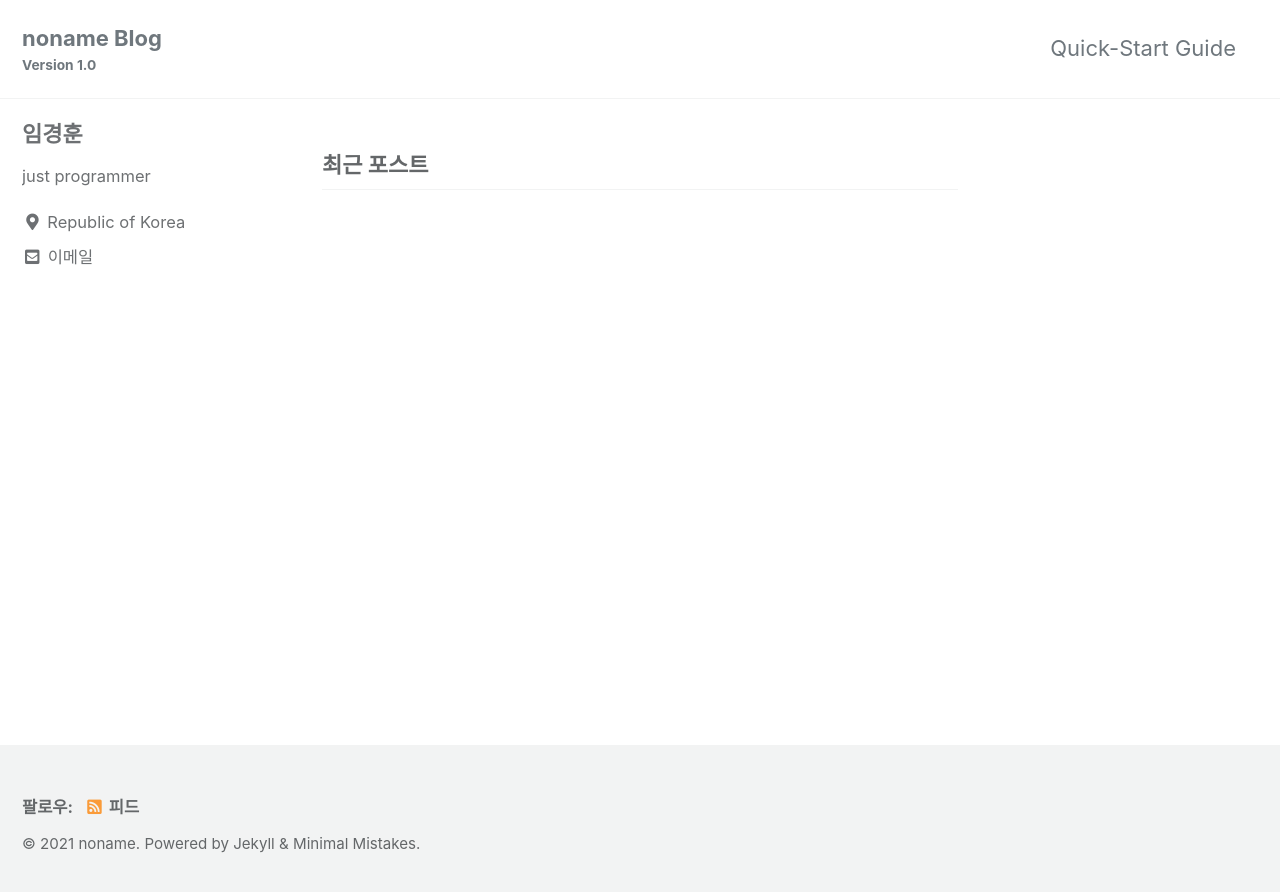
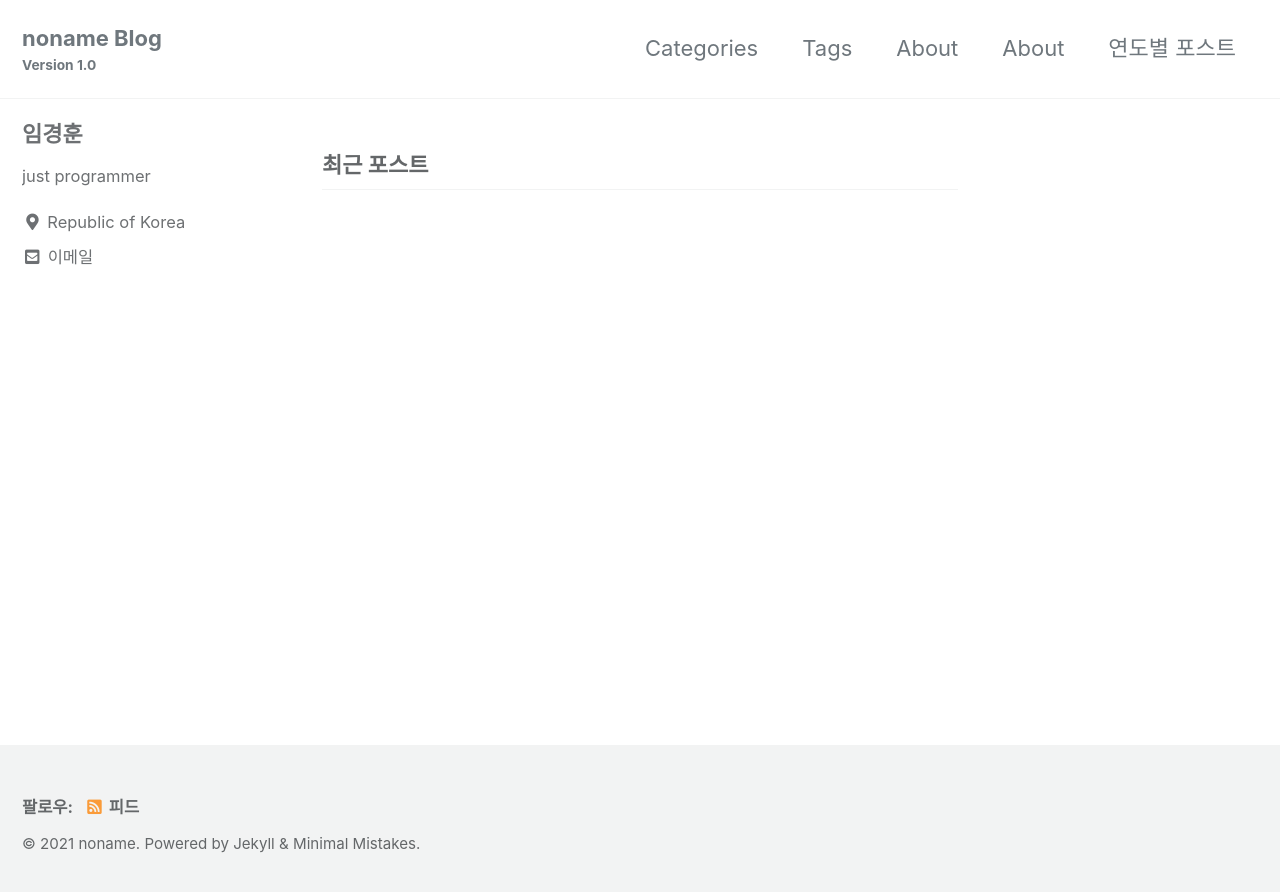
Before and after one commit to navylkh/navylkh.github.io, a Jekyll site: the page built from index.html, in a window 1280 px wide. Shown: the top 892 px of the page. Built offline with Jekyll 4.4.1, drawn with Linux system fonts in a browser that asks for light colours; cached includes are drawn as plain includes; the list of posts is cut into pages by our own code.

Commit message:
_data/modify navigation.yml and add _pages/category-archive.md

```diff
--- a/_data/navigation.yml
+++ b/_data/navigation.yml
@@ -1,10 +1,19 @@
 # main links
 main:
-  - title: "Quick-Start Guide"
-    url: https://mmistakes.github.io/minimal-mistakes/docs/quick-start-guide/
-  # - title: "About"
+  #- title: "Quick-Start Guide"
+  #  url: https://mmistakes.github.io/minimal-mistakes/docs/quick-start-guide/
+  - title: "Categories"
+    url: /categories/
+  - title: "Tags"
+    url: /tags/
+  - title: "About"
+    url: /about/
+  - title: "About"
+    url: /about/
+  - title: "연도별 포스트"
+    url: /posts/
   #   url: https://mmistakes.github.io/minimal-mistakes/about/
-  # - title: "Sample Posts"
+  #- title: "Sample Posts"
   #   url: /year-archive/
   # - title: "Sample Collections"
   #   url: /collection-archive/
```
Also changed, not shown: _pages/category-archive.md (added, +6 -0 lines).
